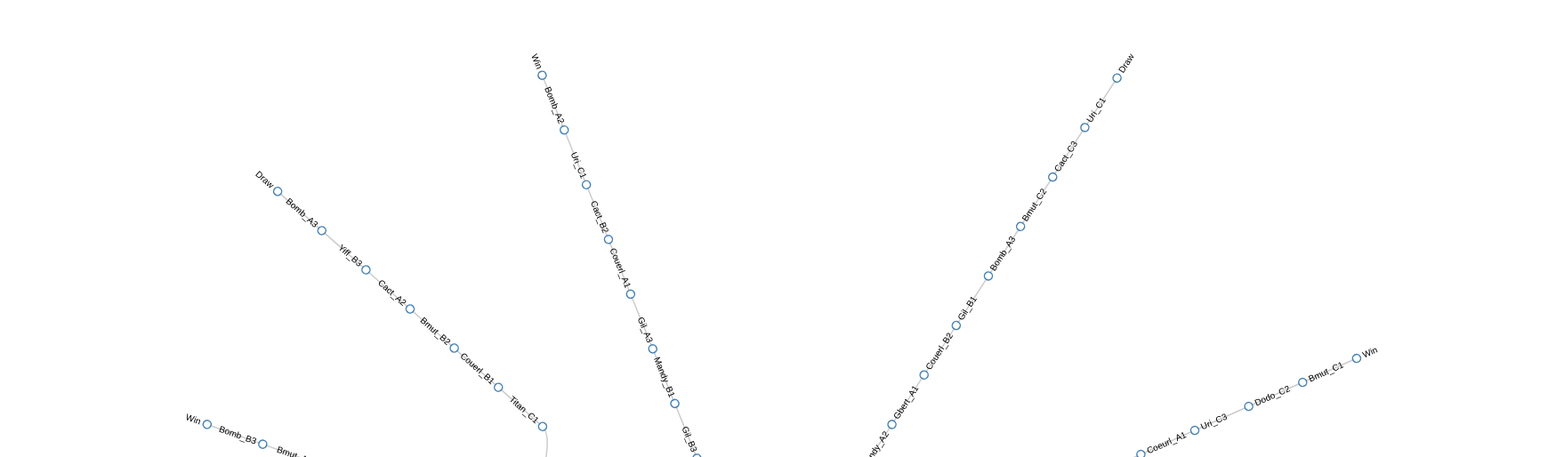
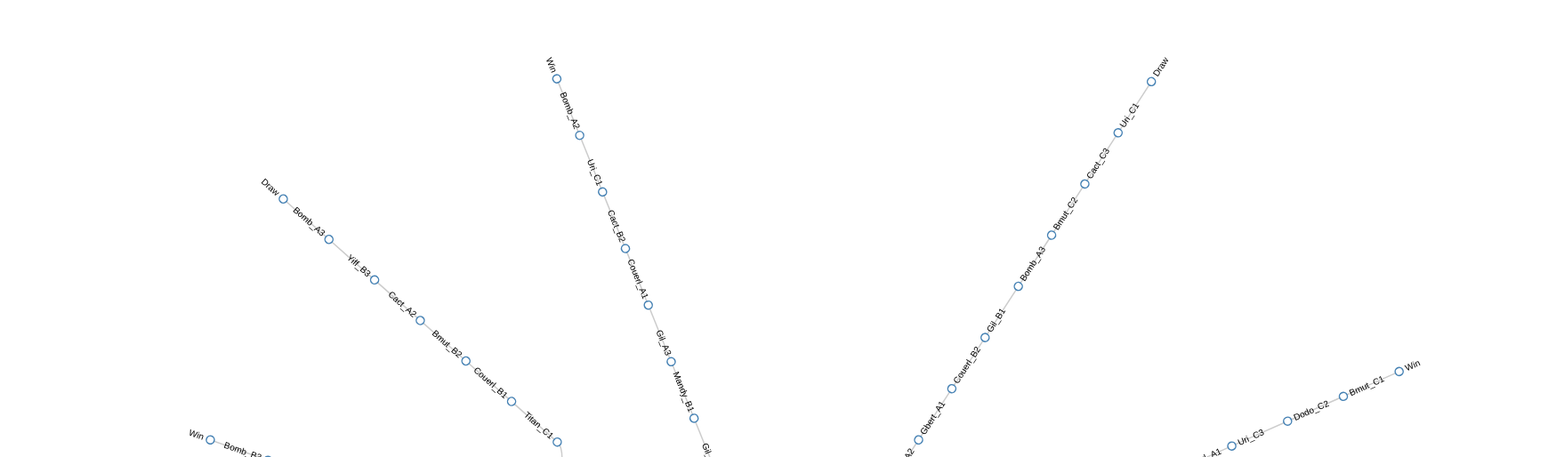
Before and after one commit to lillekatt/elmo, a plain HTML site: page index.html in a window 1280 px wide. Shown: the part 158-672 px from the top of the page at 89% size, 1758 px wide, since content can reach past the window. Drawn offline with nearby package versions, Linux system fonts and the light colour scheme.

Commit message:
Update index.html

```diff
--- a/index.html
+++ b/index.html
@@ -23,7 +23,7 @@
 <script src="http://d3js.org/d3.v3.min.js" charset="utf-8"></script>
 <script>
 
-var diameter = 1700;
+var diameter = 1750;
 
 var tree = d3.layout.tree()
     .size([360, diameter / 2 - 120])
```
